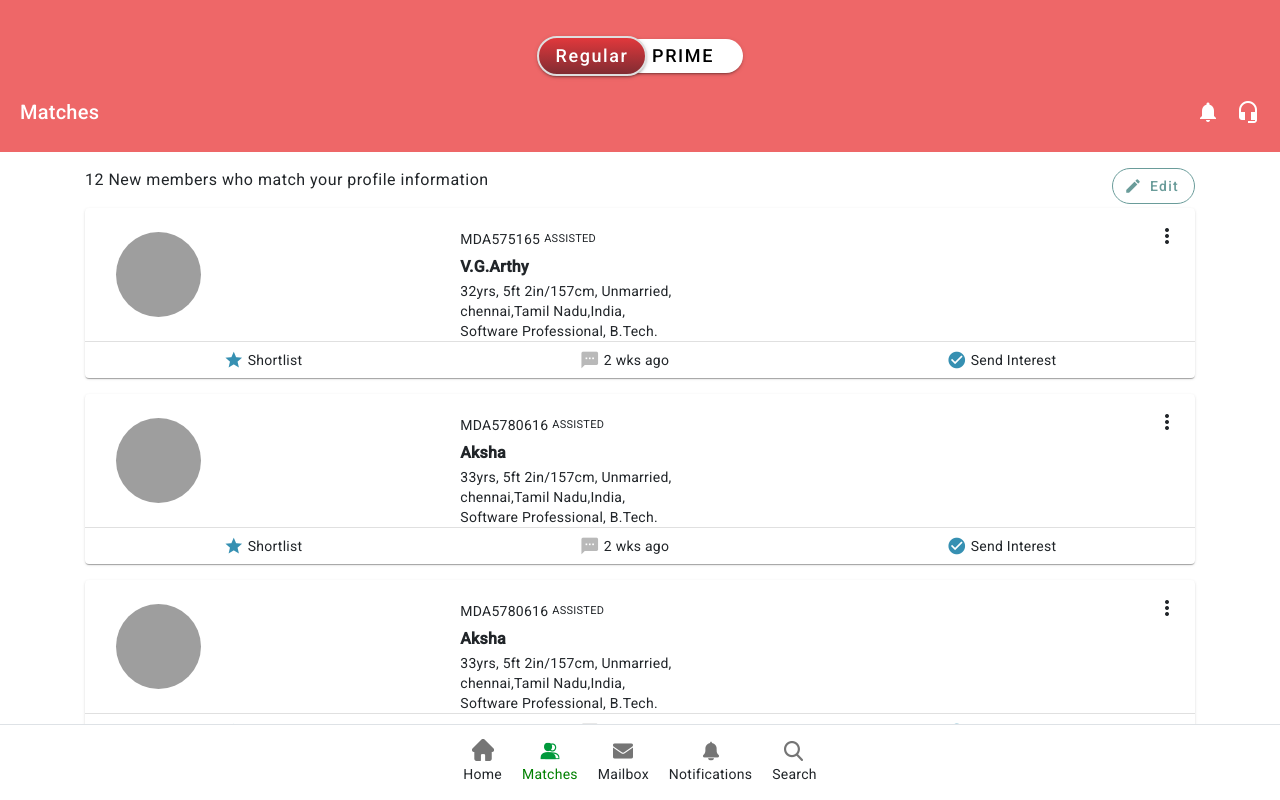
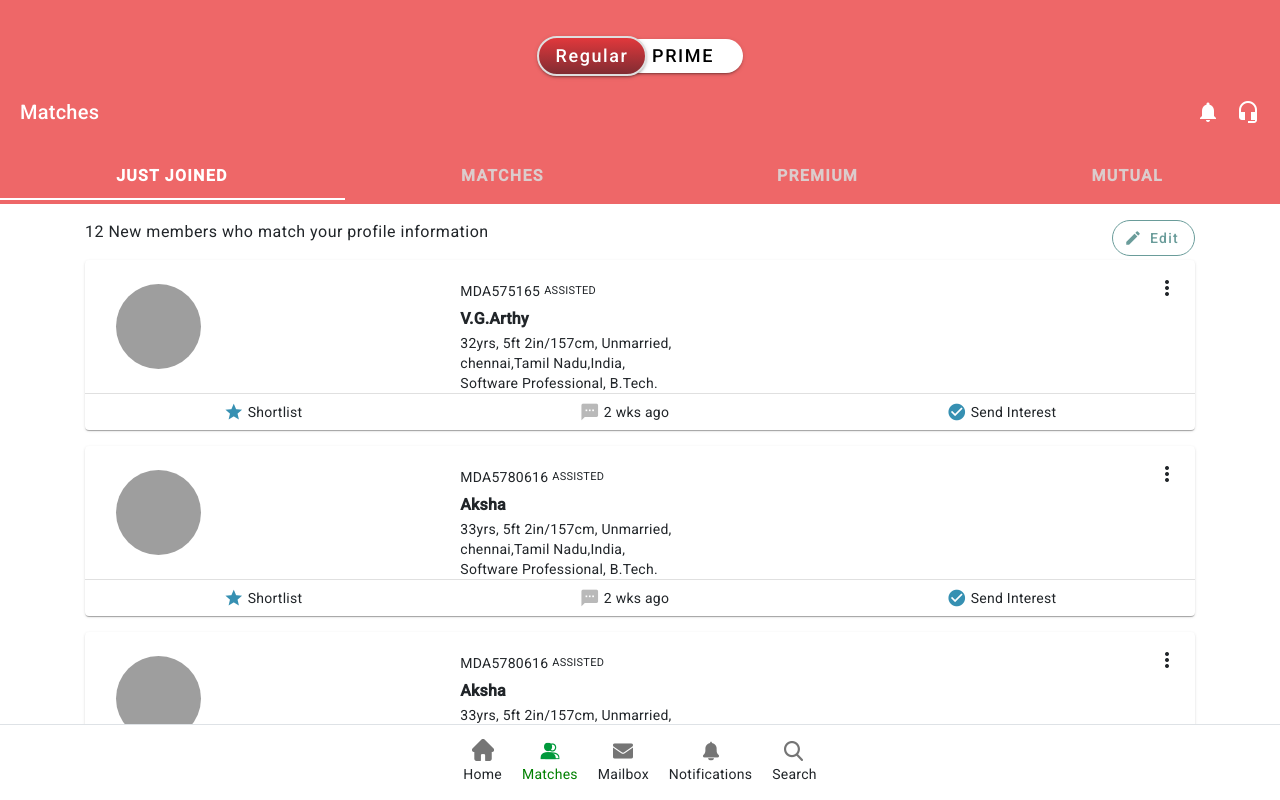
Before and after one commit to shalini866/matrimony, an Angular app: page /#/matches/match/joined in a window 1280 px wide. Built offline with nearby package versions, Linux system fonts and the light colour scheme; grey boxes are pictures that could not be loaded.

Commit message:
fix: changes of the matches home pages

```diff
--- a/src/app/pages/index/index.component.html
+++ b/src/app/pages/index/index.component.html
@@ -26,8 +26,11 @@
 </div> -->
 <div class="matches-container">
   <div class="matches-top-container">
-    <div class="toggle-container my-3">
-      <div class="d-flex justify-content-center align-items-center mx-auto toggle-buttons">
+    <div class="matches-info-container">
+      <div class="toggle-container"
+        [ngStyle]="{'height.px': hideContent ? 40 :0, 'margin-block.rem': hideContent ? 1: 0 }">
+        <div class="toggle-container-button justify-content-center align-items-center mx-auto toggle-buttons"
+          [ngStyle]="{'display': hideContent ? 'flex': 'none' }">
           <button class="highlighted-button" mat-raised-button type="button">
             Regular
           </button>
@@ -48,6 +51,18 @@
         </div>
       </div>
     </div>
+    <div class="matches-nav-container">
+      <div class="tab-nav-bar pb-1">
+        <nav mat-tab-nav-bar [tabPanel]="tabPanel" [disablePagination]="true">
+          <a mat-tab-link *ngFor="let link of navLinks" (click)="onTabChange(link);activeLink = link.id;"
+            [active]="activeLink == link.id">
+            {{link.name}}
+          </a>
+        </nav>
+        <mat-tab-nav-panel #tabPanel></mat-tab-nav-panel>
+      </div>
+    </div>
+  </div>
 </div>
 
 <router-outlet></router-outlet>
--- a/src/app/pages/index/index.component.scss
+++ b/src/app/pages/index/index.component.scss
@@ -121,5 +121,48 @@
 
 .matches-top-container {
   background-color: rgb(238, 103, 104);
+}
+
+.matches-info-container {
   padding: 20px;
 }
+
+.toggle-container {
+  transition: height 0.7s cubic-bezier(0.58, 0.21, 0.23, 0.56);
+  transition: margin-block 0.7s cubic-bezier(0.58, 0.21, 0.23, 0.56);
+}
+
+.toggle-container-button {
+  transition: display 0.7s cubic-bezier(0.58, 0.21, 0.23, 0.56);
+
+}
+
+:host ::ng-deep {
+
+  .mat-mdc-tab-link-container {
+    overflow: auto;
+  }
+  .invisible-scrollbar::-webkit-scrollbar {
+    display: none;
+  }
+
+  .mdc-tab__content {
+    padding: 0px 10px
+  }
+
+  .mdc-tab__text-label {
+    font-size: 1rem;
+    text-transform: uppercase;
+    font-weight: 600;
+  }
+  .mat-mdc-tab-link {
+    .mdc-tab__text-label {
+      color: #dccccc;
+    }
+  }
+  .mat-mdc-tab-link.mdc-tab--active {
+    .mdc-tab__text-label {
+      color: #ffffff;
+    }
+  }
+}
--- a/src/app/pages/index/index.component.ts
+++ b/src/app/pages/index/index.component.ts
@@ -10,14 +10,34 @@ import { DataService } from 'src/app/data.service';
   styleUrls: ['./index.component.scss']
 })
 export class IndexComponent {
-  defaultTabIndex = 0;
+  navLinks = [
+    {
+      id: 1,
+      name: 'Just Joined'
+    },
+    {
+      id: 2,
+      name: 'Matches'
+    },
+    {
+      id: 3,
+      name: 'Premium'
+    },
+    {
+      id: 4,
+      name: 'Mutual'
+    }
+  ]
+  activeLink = 1;
   unsubscribeEvent$: any;
   hideContent = true;
 
 
-  constructor(private router: Router, public dataService: DataService) {
+  constructor(
+    private router: Router,
+    public dataService: DataService
+  ) {
     this.unsubscribeEvent$ = this.dataService.getValue.subscribe((data: any) => {
-      console.log('elementdata', data);
       this.hideContent = data;
     });
 
@@ -26,8 +46,8 @@ export class IndexComponent {
   onTabChange(event: any) {
     this.router.navigate(['matches', 'match', 'joined']);
   }
-  goToPrime(){
-     this.router.navigate(['/prime'])
+  goToPrime() {
+    this.router.navigate(['/prime'])
   }
   ngOnDestroy() {
     this.unsubscribeEvent$.unsubscribe();
--- a/src/app/pages/matches/matches.component.ts
+++ b/src/app/pages/matches/matches.component.ts
@@ -9,8 +9,9 @@ import { DataService } from 'src/app/data.service';
 
 export class MatchesComponent {
   @ViewChild('scrollMe') private myScrollContainer: ElementRef | any;
-  disableScrollDown = false
-  matchList: any =[
+  disableScrollDown = false;
+  previousScrollHeight = 0;
+  matchList: any = [
     {
       id: 'MDA575165',
       name: 'V.G.Arthy',
@@ -65,23 +66,21 @@ export class MatchesComponent {
     },
   ]
 
-  constructor(public dataService : DataService) {
+  constructor(public dataService: DataService) {
 
   }
   @HostListener('scroll', ['$event'])
   public onScroll() {
-    let element = this.myScrollContainer.nativeElement
-    let atBottom = element.scrollHeight - element.scrollTop === element.clientHeight;
-    console.log('element', element, atBottom);
-
-    if (this.disableScrollDown && atBottom) {
+    let scrollTop = this.myScrollContainer.nativeElement.scrollTop
+    if (scrollTop > this.previousScrollHeight) {
       this.dataService.emitValue(false);
 
-        this.disableScrollDown = false
+      this.disableScrollDown = false
     } else {
       this.dataService.emitValue(true);
 
-        this.disableScrollDown = true
+      this.disableScrollDown = true
     }
+    this.previousScrollHeight = scrollTop;
   }
 }
```
Lines whose indentation alone changed are shown as unchanged.
